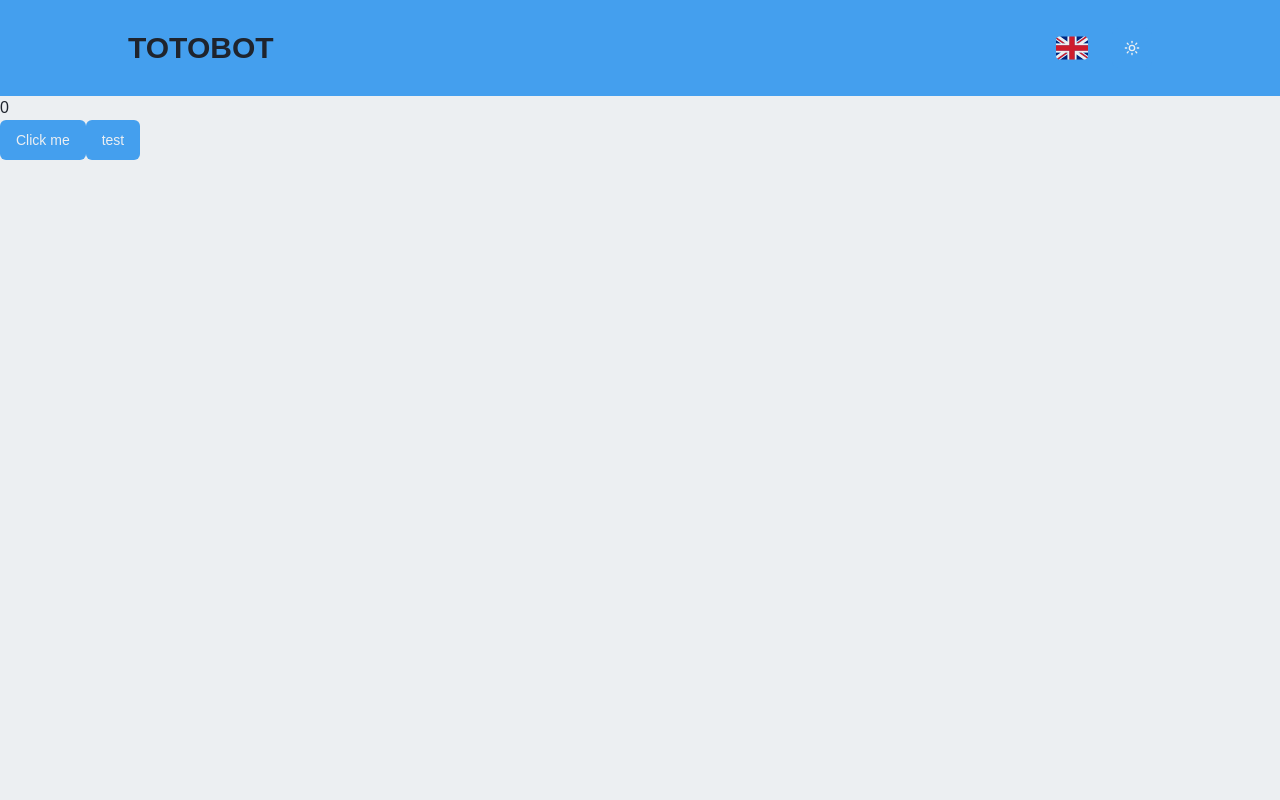
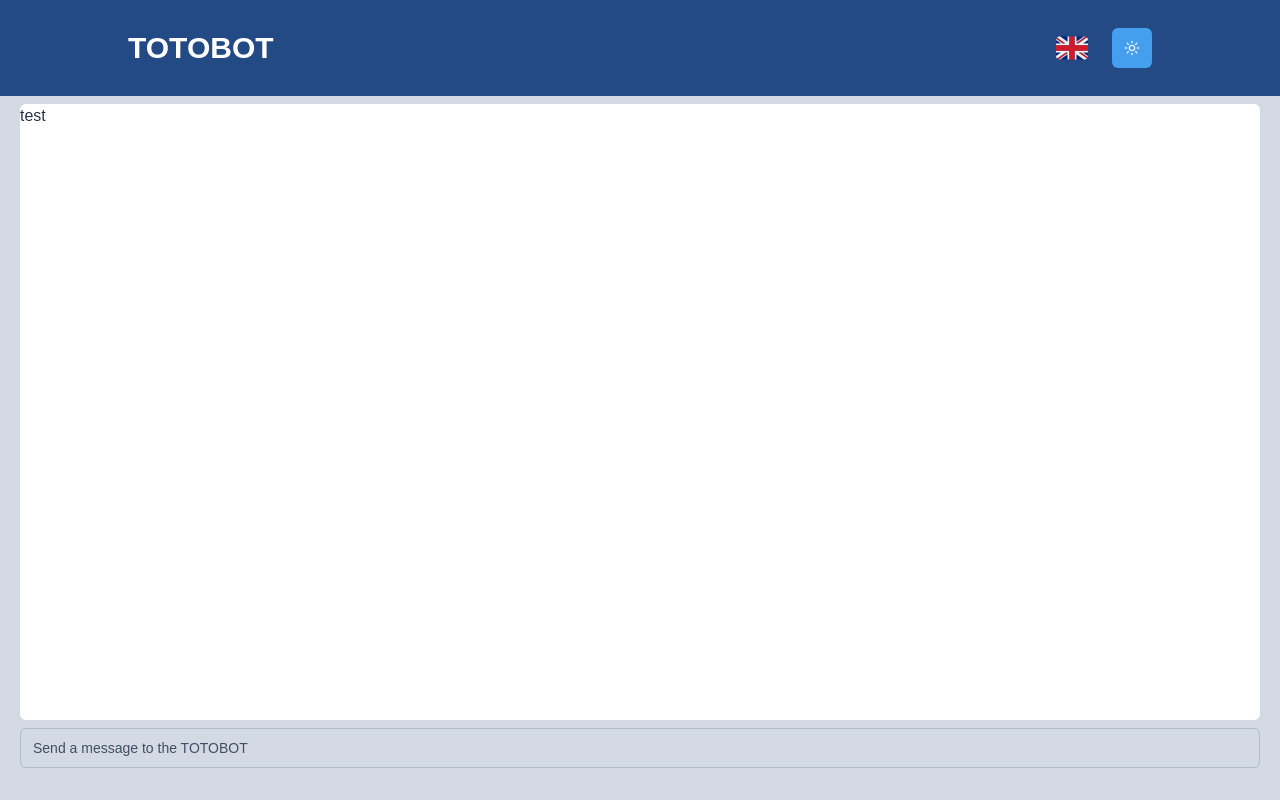
Before and after one commit to DarchevilleThomas/TotoBOT, a Next.js app: page / in a window 1280 px wide. Built offline with nearby package versions, Linux system fonts and the light colour scheme.

Commit message:
:sparkles: Starting input

```diff
--- a/app/globals.css
+++ b/app/globals.css
@@ -14,6 +14,7 @@
 
 @layer base {
     :root {
+        --darker: 216 58% 33%;
         --background: 216 21.13% 86.08%;
         --foreground: 218.57 18.42% 14.9%;
         --muted: 213.1 21.8% 73.92%;
@@ -37,7 +38,8 @@
     }
 
     .dark {
-        --background: 218.57 18.42% 14.9%;
+        --darker: 220 17% 15%;
+        --background: 220 17% 24%;
         --foreground: 208 0% 100%;
         --muted: 216.67 21.95% 32.16%;
         --muted-foreground: 213.1 21.8% 73.92%;
--- a/app/layout.tsx
+++ b/app/layout.tsx
@@ -8,7 +8,7 @@ export default function RootLayout({ children }: Readonly<{ children: React.Reac
 
     return (
         <html lang="fr">
-        <body className="dark:bg-secondary bg-secondary">
+        <body className="bg-background flex flex-col min-h-screen">
         <ThemeProvider
             attribute="class"
             defaultTheme="system"
@@ -18,7 +18,9 @@ export default function RootLayout({ children }: Readonly<{ children: React.Reac
             <I18nProvider>
                 <StoreProvider>
                     <Navbar />
+                    <main className="flex-grow flex flex-col">
                         {children}
+                    </main>
                 </StoreProvider>
             </I18nProvider>
         </ThemeProvider>
--- a/app/page.tsx
+++ b/app/page.tsx
@@ -1,29 +1,20 @@
-'use client'
+"use client";
 
-import { useAppSelector } from "@/lib/hooks";
-import { Button } from "@/components/ui/button";
-import { useDispatch } from "react-redux";
-import { increment } from "@/lib/features/appSlice";
+import { Input } from "@/components/ui/input";
 import { useTranslation } from "react-i18next";
-import { useEffect } from "react";
+import { MessageBox } from "@/components/messages/MessageBox";
 
 export default function Home() {
 
-    const dispatch = useDispatch();
+    const { t } = useTranslation();
 
-    const { t , i18n} = useTranslation();
-
-    const appSlice = useAppSelector((state) => state.app);
-    const value = appSlice.value;
-
-    useEffect(() => {
-    }, []);
 
     return (
-        <div>
-            <div>{value}</div>
-            <Button onClick={() => dispatch(increment())}>Click me</Button>
-            <Button onClick={() => i18n.changeLanguage("fr")}>{t("test")}</Button>
+        <div className="flex-1 flex flex-col justify-end px-5 pb-8">
+            <MessageBox />
+            <Input
+                placeholder={t("Send a message to the TOTOBOT")}
+            />
         </div>
     );
 }
--- /dev/null
+++ b/components/messages/MessageBox.tsx
@@ -0,0 +1,8 @@
+export const MessageBox = () => {
+
+    return (
+        <div className="flex-1 bg-background brightness-125 rounded-md my-2">
+            test
+        </div>
+    )
+}
--- a/components/navbar/Navbar.tsx
+++ b/components/navbar/Navbar.tsx
@@ -3,8 +3,8 @@ import { SwitchLangButton } from "@/components/buttons/switch-lang-button";
 
 export default function Navbar() {
     return (
-        <nav className="bg-accent flex h-24 items-center justify-between px-5 lg:px-32">
-            <text className="text-3xl font-bold">TOTOBOT</text>
+        <nav className="bg-darker flex h-24 items-center justify-between px-5 lg:px-32">
+            <text className="text-white text-3xl font-bold">TOTOBOT</text>
             <div className="flex gap-5">
                 <SwitchLangButton />
                 <SwitchThemeButton />
--- /dev/null
+++ b/components/ui/input.tsx
@@ -0,0 +1,24 @@
+import * as React from "react"
+
+import { cn } from "@/lib/utils"
+
+export type InputProps = React.InputHTMLAttributes<HTMLInputElement>
+
+const Input = React.forwardRef<HTMLInputElement, InputProps>(
+  ({ className, type, ...props }, ref) => {
+    return (
+      <input
+        type={type}
+        className={cn(
+          "flex h-10 w-full rounded-md border border-input bg-background px-3 py-2 text-sm ring-offset-background file:border-0 file:bg-transparent file:text-sm file:font-medium file:text-foreground placeholder:text-muted-foreground focus-visible:outline-none focus-visible:ring-2 focus-visible:ring-ring focus-visible:ring-offset-2 disabled:cursor-not-allowed disabled:opacity-50",
+          className
+        )}
+        ref={ref}
+        {...props}
+      />
+    )
+  }
+)
+Input.displayName = "Input"
+
+export { Input }
--- a/lib/features/appSlice.ts
+++ b/lib/features/appSlice.ts
@@ -2,34 +2,30 @@ import { createSlice } from '@reduxjs/toolkit'
 import type { PayloadAction } from '@reduxjs/toolkit'
 
 export interface AppState {
-  value: number
+  messages: string[]
 }
 
 const initialState: AppState = {
-  value: 0,
+  messages: []
 }
 
 export const appSlice = createSlice({
   name: 'app',
   initialState,
   reducers: {
-    increment: (state) => {
-      state.value += 1
+    setMessages: (state, action: PayloadAction<string[]>) => {
+        state.messages = action.payload
     },
-    decrement: (state) => {
-      state.value -= 1
-    },
-    incrementByAmount: (state, action: PayloadAction<number>) => {
-      state.value += action.payload
-    },
+    addMessage: (state, action: PayloadAction<string>) => {
+        state.messages.push(action.payload)
+    }
   },
 })
 
 // Action creators are generated for each case reducer function
 export const {
-    increment,
-    decrement,
-    incrementByAmount
+    setMessages,
+    addMessage
 } = appSlice.actions
 
 export default appSlice.reducer
--- a/lib/translations/en.json
+++ b/lib/translations/en.json
@@ -1,5 +1,6 @@
 {
     "Light": "Light",
     "Dark": "Dark",
-    "System": "System"
+    "System": "System",
+    "Send a message to the TOTOBOT": "Send a message to the TOTOBOT"
 }
--- a/lib/translations/fr.json
+++ b/lib/translations/fr.json
@@ -1,5 +1,6 @@
 {
     "Light": "Clair",
     "Dark": "Sombre",
-    "System": "Système"
+    "System": "Système",
+    "Send a message to the TOTOBOT": "Envoyer un message au TOTOBOT"
 }
--- a/tailwind.config.ts
+++ b/tailwind.config.ts
@@ -5,59 +5,60 @@ const config: Config = {
     content: [
         "./pages/**/*.{js,ts,jsx,tsx,mdx}",
         "./components/**/*.{js,ts,jsx,tsx,mdx}",
-    "./app/**/*.{js,ts,jsx,tsx,mdx}",
+        "./app/**/*.{js,ts,jsx,tsx,mdx}"
     ],
     theme: {
         extend: {
             colors: {
-  			background: 'hsl(var(--background))',
-  			foreground: 'hsl(var(--foreground))',
+                darker: "hsl(var(--darker))",
+                background: "hsl(var(--background))",
+                foreground: "hsl(var(--foreground))",
                 card: {
-  				DEFAULT: 'hsl(var(--card))',
-  				foreground: 'hsl(var(--card-foreground))'
+                    DEFAULT: "hsl(var(--card))",
+                    foreground: "hsl(var(--card-foreground))"
                 },
                 popover: {
-  				DEFAULT: 'hsl(var(--popover))',
-  				foreground: 'hsl(var(--popover-foreground))'
+                    DEFAULT: "hsl(var(--popover))",
+                    foreground: "hsl(var(--popover-foreground))"
                 },
                 primary: {
-  				DEFAULT: 'hsl(var(--primary))',
-  				foreground: 'hsl(var(--primary-foreground))'
+                    DEFAULT: "hsl(var(--primary))",
+                    foreground: "hsl(var(--primary-foreground))"
                 },
                 secondary: {
-  				DEFAULT: 'hsl(var(--secondary))',
-  				foreground: 'hsl(var(--secondary-foreground))'
+                    DEFAULT: "hsl(var(--secondary))",
+                    foreground: "hsl(var(--secondary-foreground))"
                 },
                 muted: {
-  				DEFAULT: 'hsl(var(--muted))',
-  				foreground: 'hsl(var(--muted-foreground))'
+                    DEFAULT: "hsl(var(--muted))",
+                    foreground: "hsl(var(--muted-foreground))"
                 },
                 accent: {
-  				DEFAULT: 'hsl(var(--accent))',
-  				foreground: 'hsl(var(--accent-foreground))'
+                    DEFAULT: "hsl(var(--accent))",
+                    foreground: "hsl(var(--accent-foreground))"
                 },
                 destructive: {
-  				DEFAULT: 'hsl(var(--destructive))',
-  				foreground: 'hsl(var(--destructive-foreground))'
+                    DEFAULT: "hsl(var(--destructive))",
+                    foreground: "hsl(var(--destructive-foreground))"
                 },
-  			border: 'hsl(var(--border))',
-  			input: 'hsl(var(--input))',
-  			ring: 'hsl(var(--ring))',
+                border: "hsl(var(--border))",
+                input: "hsl(var(--input))",
+                ring: "hsl(var(--ring))",
                 chart: {
-  				'1': 'hsl(var(--chart-1))',
-  				'2': 'hsl(var(--chart-2))',
-  				'3': 'hsl(var(--chart-3))',
-  				'4': 'hsl(var(--chart-4))',
-  				'5': 'hsl(var(--chart-5))'
+                    "1": "hsl(var(--chart-1))",
+                    "2": "hsl(var(--chart-2))",
+                    "3": "hsl(var(--chart-3))",
+                    "4": "hsl(var(--chart-4))",
+                    "5": "hsl(var(--chart-5))"
                 }
             },
             borderRadius: {
-  			lg: 'var(--radius)',
-  			md: 'calc(var(--radius) - 2px)',
-  			sm: 'calc(var(--radius) - 4px)'
+                lg: "var(--radius)",
+                md: "calc(var(--radius) - 2px)",
+                sm: "calc(var(--radius) - 4px)"
             }
         }
     },
-  plugins: [require("tailwindcss-animate")],
+    plugins: [require("tailwindcss-animate")]
 };
 export default config;
```
Lines whose indentation alone changed are shown as unchanged.
